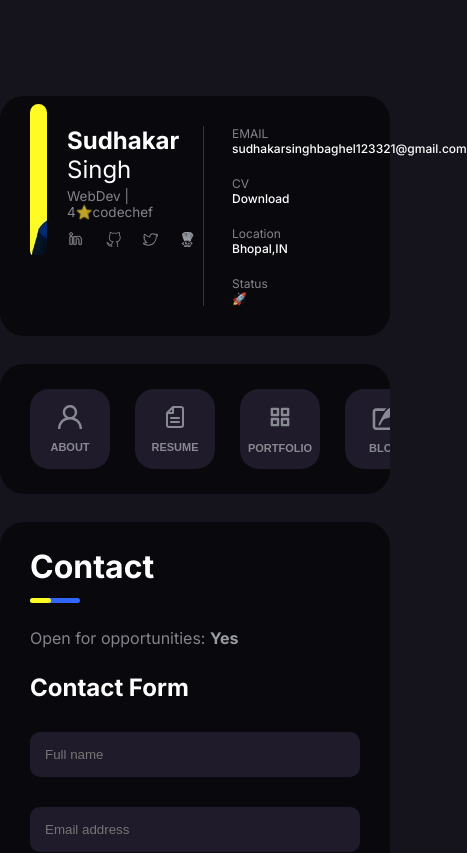
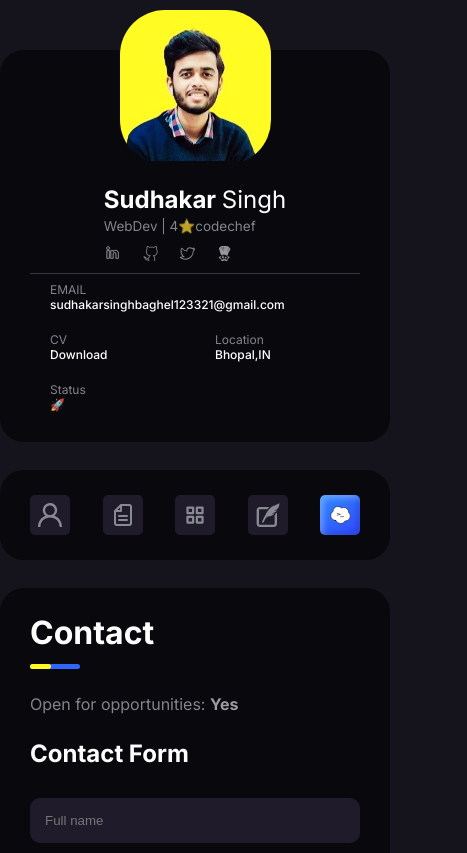
Before and after one commit to sudhakarbaghel/portfolio, a Next.js app: page /contact in a window 390 px wide. Shown: the top 853 px of the page, 467 px wide, since content can reach past the window. Built offline with nearby package versions, Linux system fonts and the light colour scheme.

Commit message:
4th commit

```diff
--- a/src/app/globals.css
+++ b/src/app/globals.css
@@ -61,5 +61,8 @@ body {
   .mainLayoutChild{
     flex-direction: column !important;
   }
+  .mainLayout{
+    padding-top: 50px;
+  }
 
 }
--- a/src/components/button/button.scss
+++ b/src/components/button/button.scss
@@ -36,5 +36,13 @@
 }
 
 @media (max-width:700px) {
-
+ .button{
+  padding: 8px;
+  width: 40px;
+  height: 40px;
+  border-radius: 5px;
+  span{
+    display: none;
+  }
+ }
 }
--- a/src/components/leftbar/leftbar.scss
+++ b/src/components/leftbar/leftbar.scss
@@ -22,9 +22,10 @@
     // top: 0;
     flex-direction: row;
     // gap: 5px;
-    top:40px;
+    top:0px;
     justify-content: space-between;
     z-index: 999;
+    gap:12px;
     width: 100%;
     overflow-x: scroll;
     // justify-content: space-between;
--- a/src/components/portfolioItem/PortfolioItem.tsx
+++ b/src/components/portfolioItem/PortfolioItem.tsx
@@ -26,12 +26,10 @@ export default function PortfolioItem({
       <div className="portfolioItemWrap">
         <span>{portfolioType}</span>
         <div className="portfolioItemImg">
-          <Image
+          <img
             src={imgSrc}
             alt="Picture of the author"
-            width={300}
-            height={350}
-            style={{objectFit:"contain"}}
+
           />
         </div>
         <div className="portfolioItemContent">
--- a/src/components/topbar/topbar.scss
+++ b/src/components/topbar/topbar.scss
@@ -73,3 +73,29 @@
     }
   }
 }
+
+@media(max-width:700px) {
+  .topbar{
+    flex-direction: column;
+    // text-align: center;
+  }
+  .topbarLeft{
+    flex-direction: column;
+
+  }
+  .verticalRule{
+    // display: none;
+    border: none;
+    border-top: 1px solid #33363d;
+  }
+  .topbarLeftRightItem{
+  margin: auto;
+  }
+  .topbarRight{
+    padding: 0px;
+    // display: none;
+  }
+  .topbarLeft ,.topbarRight{
+    width: 100% !important;
+  }
+}
--- a/src/utils/Data/PortfolioItem.js
+++ b/src/utils/Data/PortfolioItem.js
@@ -132,4 +132,5 @@ const portfolioItems = [
     heading: "5⭐ (C++) on Hackerrank",
   },
 ];
+
 export default portfolioItems;
```
Also changed, not shown: src/components/blogItem/blogItem.scss (+11 -12 lines), src/components/portfolioItem/portfolioItem.scss (+18 -3 lines).
